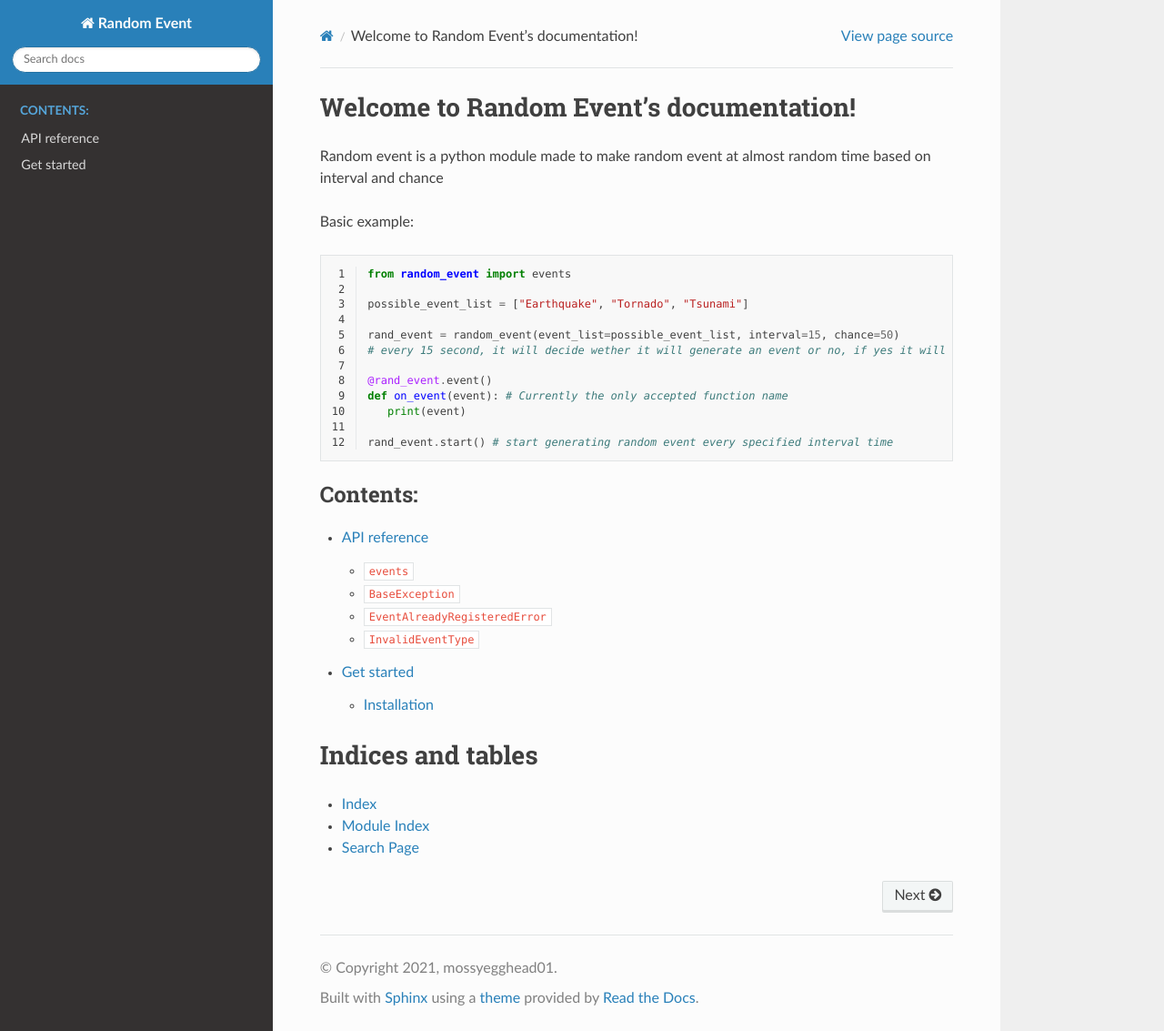
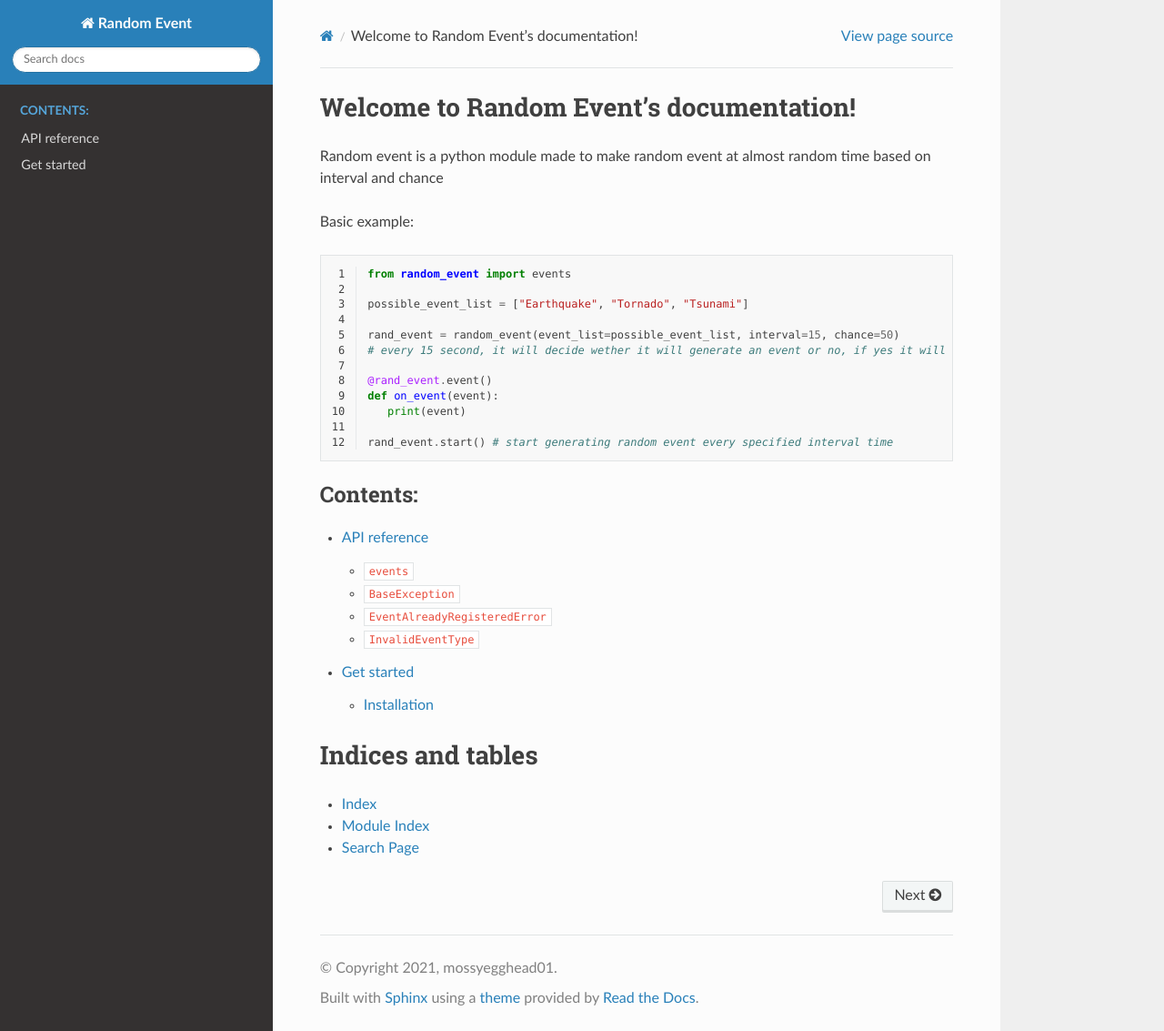
Before and after one commit to mossyegghead01/random-event, a Sphinx documentation site: the page built from docs/index.rst, in a window 1280 px wide and 1133 px high. Shown: the whole window at 91% size. Built offline with Sphinx 7.4.7 and the Read the Docs theme 2.0.0, drawn with Linux system fonts in a browser that asks for light colours.

Commit message:
some mistake fix

```diff
--- a/docs/Get_started.rst
+++ b/docs/Get_started.rst
@@ -19,7 +19,7 @@ Basic example:
     # every 15 second, it will decide wether it will generate an event or no, if yes it will pick random item from possible_event_list list
 
     @rand_event.event()
-    def on_event(event): # Currently the only accepted function name
+    def on_event(event):
         print(event)
 
     @rand_event.event()
--- a/docs/index.rst
+++ b/docs/index.rst
@@ -21,7 +21,7 @@ Basic example:
    # every 15 second, it will decide wether it will generate an event or no, if yes it will pick random item from possible_event_list list
 
    @rand_event.event()
-   def on_event(event): # Currently the only accepted function name
+   def on_event(event):
       print(event)
 
    rand_event.start() # start generating random event every specified interval time
```
Also changed, not shown: README.md (+1 -1 lines).
